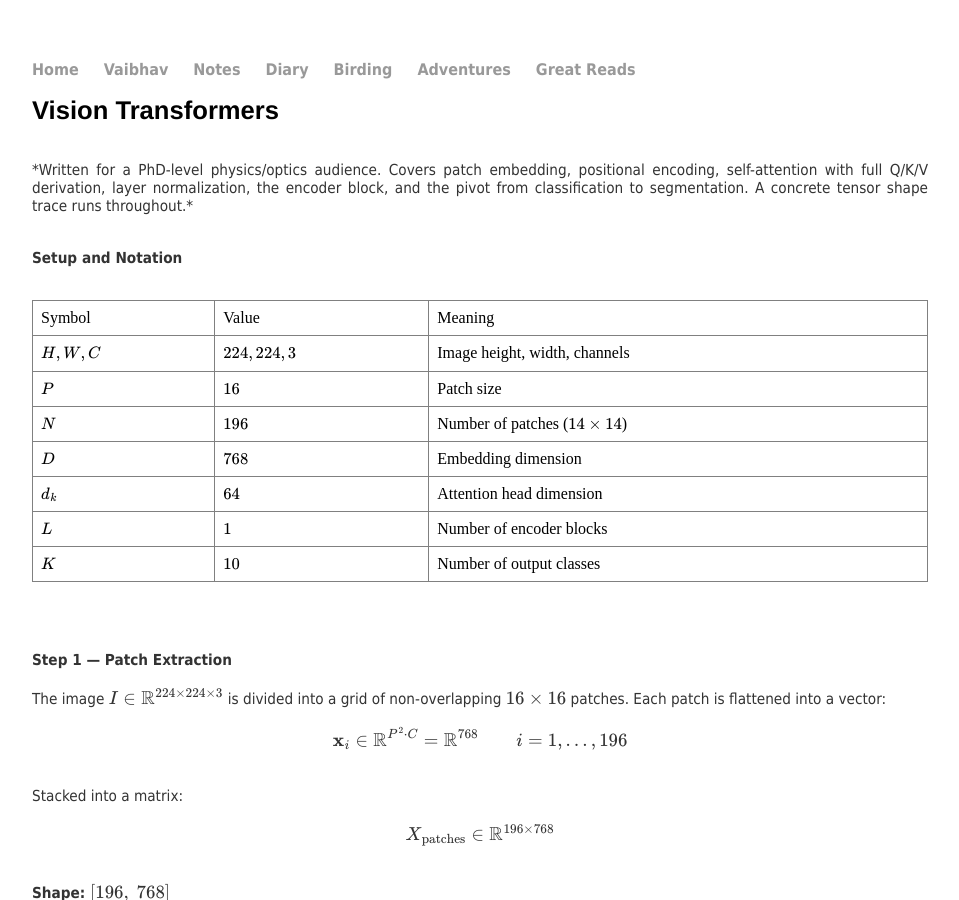
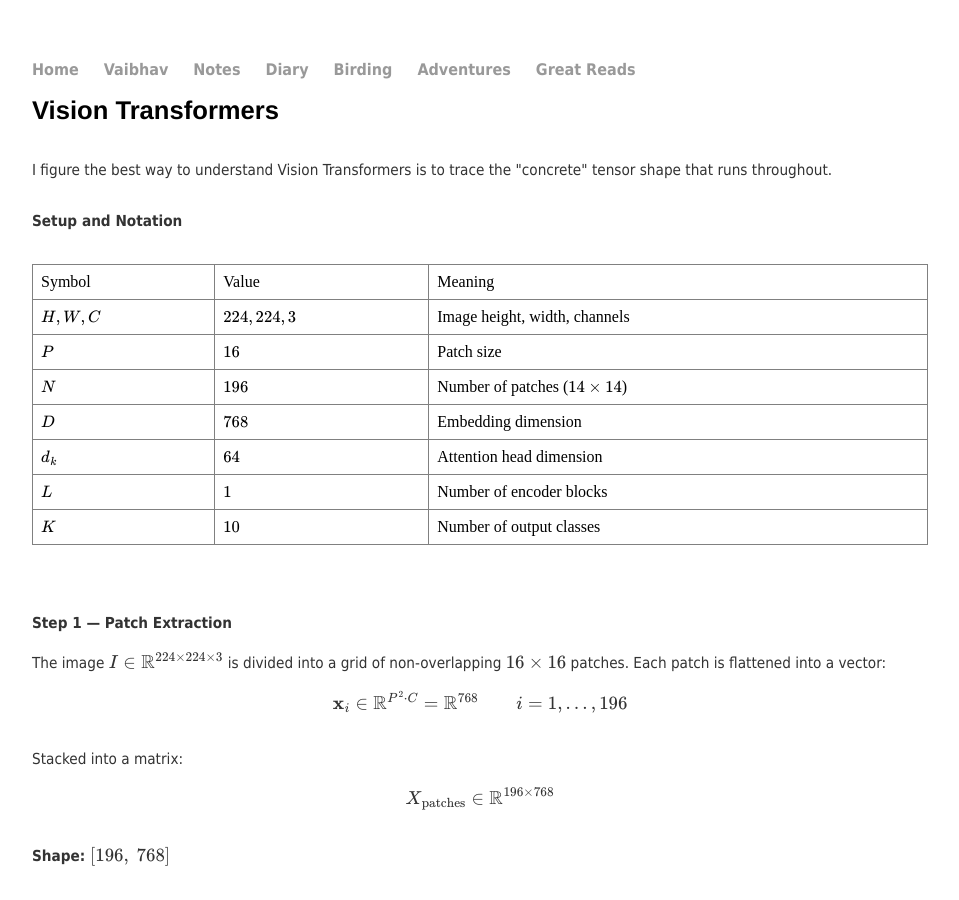
Before and after one commit to AntiLibrary5/AntiLibrary5.github.io, a Jekyll site: the page built from notes/vision_transformers.html, in a window 1280 px wide and 900 px high. Shown: the whole window, without its empty margins (160-1119 px from the left). Built offline with Jekyll 4.4.1, drawn with Linux system fonts in a browser that asks for light colours; nearby versions of some CDN libraries.

Commit message:
vit update

```diff
--- a/notes/vision_transformers.html
+++ b/notes/vision_transformers.html
@@ -9,16 +9,13 @@ title: Vaibhav Arora, theboxtroll
   <meta name="viewport" content="width=device-width">
   <title>MathJax example</title>
   <script src="https://polyfill.io/v3/polyfill.min.js?features=es6"></script>
-  <script id="MathJax-script" async
-          src="https://cdn.jsdelivr.net/npm/mathjax@3.0.1/es5/tex-mml-chtml.js">
+  <script id="MathJax-script" async src="https://cdn.jsdelivr.net/npm/mathjax@3.0.1/es5/tex-mml-chtml.js">
   </script>
 </head>
 
 <p align="justify">
   <br>
-*Written for a PhD-level physics/optics audience. Covers patch embedding, positional encoding,
-self-attention with full Q/K/V derivation, layer normalization, the encoder block, and the
-pivot from classification to segmentation. A concrete tensor shape trace runs throughout.*
+  I figure the best way to understand Vision Transformers is to trace the "concrete" tensor shape that runs throughout.
   <br>
   <br>
 </p>
@@ -101,7 +98,8 @@ space for reasoning — there is no semantic structure along those axes. The emb
   each patch into a learned space \(\mathbb{R}^D\) where geometrically meaningful relationships
   can emerge.
   <br>
-\[Z_{\text{patches}} = X_{\text{patches}}\, W_E + \mathbf{b}_E \qquad W_E \in \mathbb{R}^{768 \times 768},\ \mathbf{b}_E \in \mathbb{R}^{768}\]
+  \[Z_{\text{patches}} = X_{\text{patches}}\, W_E + \mathbf{b}_E \qquad W_E \in \mathbb{R}^{768 \times 768},\
+  \mathbf{b}_E \in \mathbb{R}^{768}\]
   <br>
   The analogy for a physicist: choosing the right basis for a Hamiltonian. Working in the pixel
   basis is like staying in the position basis when the energy eigenbasis reveals all the structure.
@@ -192,7 +190,8 @@ three separate 64-dimensional subspaces:
   <br>
   \[Q = \tilde{Z}\, W_Q, \qquad K = \tilde{Z}\, W_K, \qquad V = \tilde{Z}\, W_V\]
   <br>
-\[\mathbb{R}^{197 \times 768} \times \mathbb{R}^{768 \times 64} \rightarrow \mathbb{R}^{197 \times 64} \quad \text{each}\]
+  \[\mathbb{R}^{197 \times 768} \times \mathbb{R}^{768 \times 64} \rightarrow \mathbb{R}^{197 \times 64} \quad
+  \text{each}\]
   <br>
   All three come from the same \(\tilde{Z}\). This is <i>self</i>-attention — each token simultaneously
   plays three roles. The three projection matrices are learned independently, each specializing
```
Lines whose indentation alone changed are shown as unchanged.
